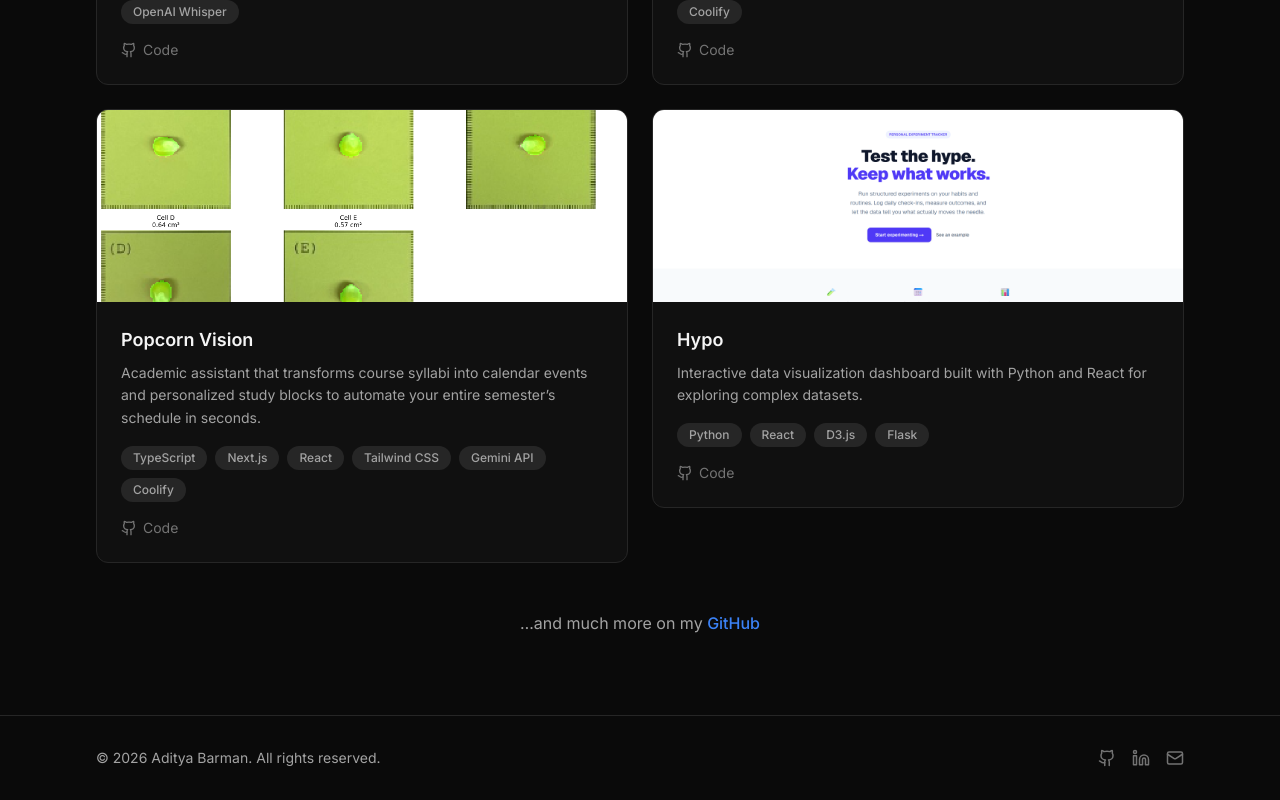
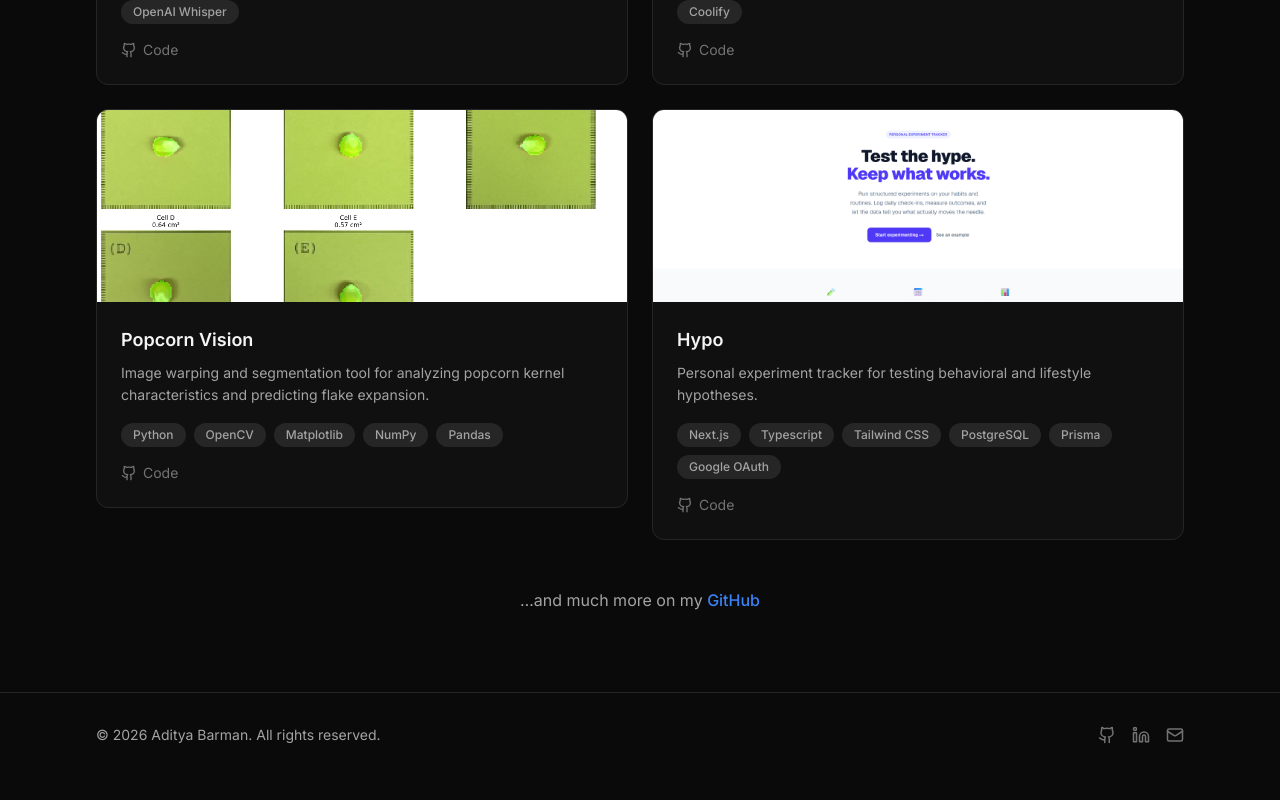
Before and after one commit to barmanax/personal-website-deployed, a Next.js app: page /projects in a window 1280 px wide. Shown: the part 635-1435 px from the top of the page. After the commit the page ends 1412 px from the top, so only its background shows below. Built offline with nearby package versions, Linux system fonts and the light colour scheme.

Commit message:
update projects 2

```diff
--- a/src/data/content.ts
+++ b/src/data/content.ts
@@ -182,16 +182,16 @@ export const projects: Project[] = [
   {
     title: "Popcorn Vision",
     description:
-      "Academic assistant that transforms course syllabi into calendar events and personalized study blocks to automate your entire semester’s schedule in seconds. ",
-    techTags: ["TypeScript", "Next.js", "React", "Tailwind CSS", "Gemini API", "Coolify"],
+      "Image warping and segmentation tool for analyzing popcorn kernel characteristics and predicting flake expansion.",
+    techTags: ["Python", "OpenCV", "Matplotlib", "NumPy", "Pandas"],
     image: "/projects/popcorn.png",
     github: "https://github.com/barmanax/popcorn-vision",
   },
     {
     title: "Hypo",
     description:
-      "Interactive data visualization dashboard built with Python and React for exploring complex datasets.",
-    techTags: ["Python", "React", "D3.js", "Flask"],
+      "Personal experiment tracker for testing behavioral and lifestyle hypotheses.",
+    techTags: ["Next.js", "Typescript", "Tailwind CSS", "PostgreSQL", "Prisma", "Google OAuth"],
     image: "/projects/hypo.png",
     github: "https://github.com/barmanax/hypo",
   },
```
